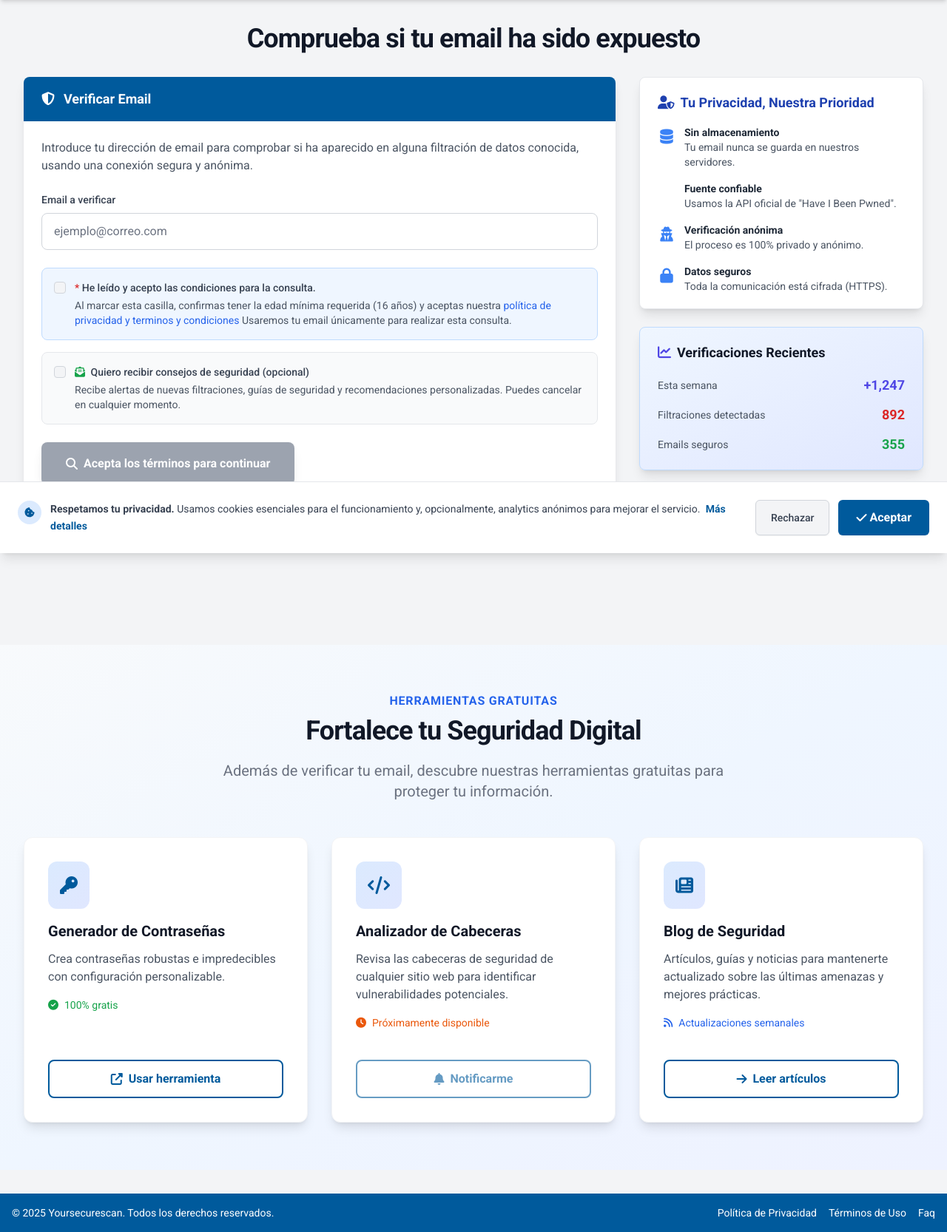
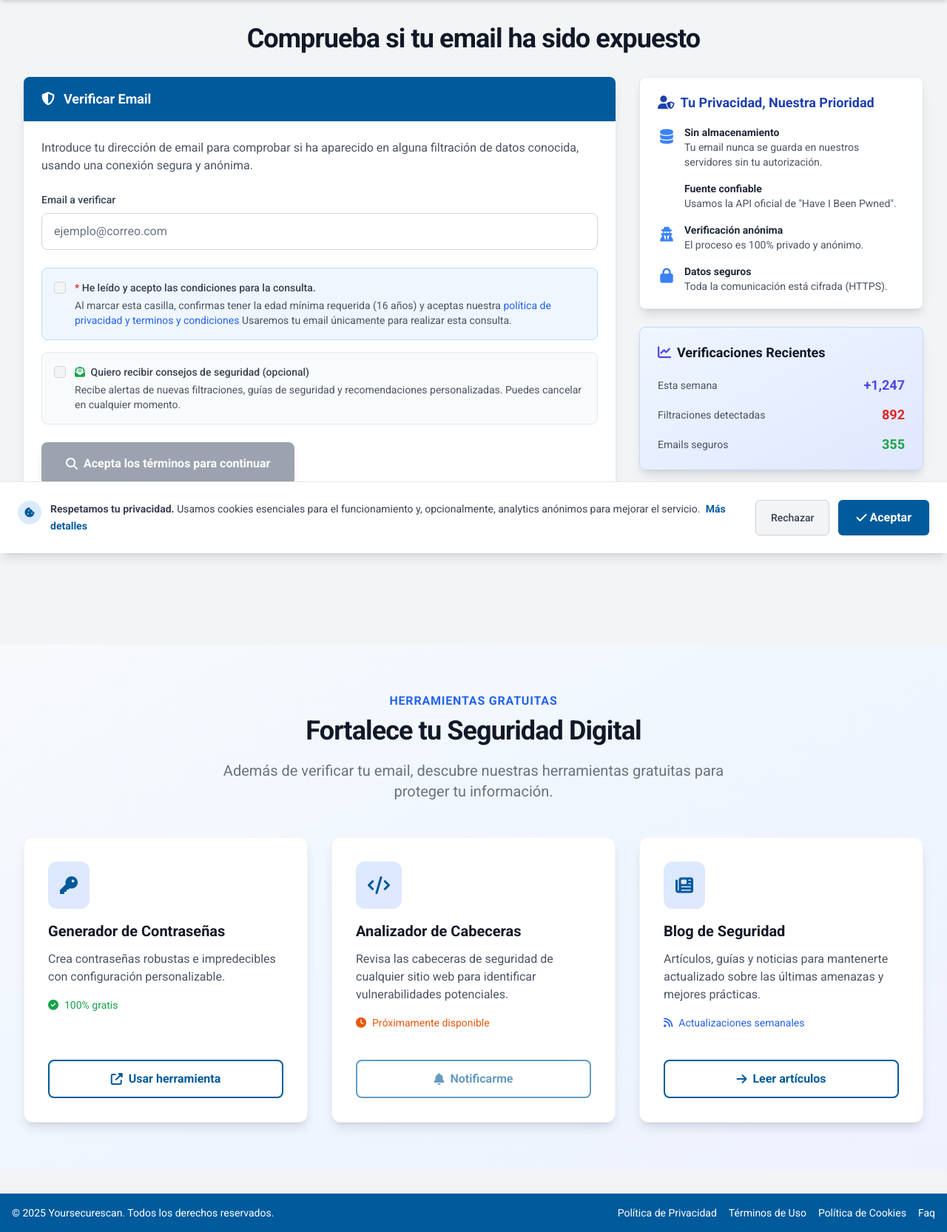
Before and after one commit to fjreyesm/privacytool, a Django app: page /verification/ in a window 1280 px wide. Shown: the part 52-1718 px from the top of the page at 74% size. Run offline with Django 5.2, Linux system fonts and the light colour scheme; some libraries are stand-ins or nearby versions.

Commit message:
revision seo footer favicon

```diff
--- a/core/views/verification_views.py
+++ b/core/views/verification_views.py
@@ -21,7 +21,7 @@ def verification_home(request):
     return render(request, "verification/check.html")
 
 
-@ratelimit(key='ip', rate='5/m', block=True)
+@ratelimit(key='ip', rate='15/m', block=True)
 @require_http_methods(["POST"])
 def check_email_view(request):
     """Vista para verificar un email usando HTMX, con límite de peticiones."""
--- a/securecheck/settings.py
+++ b/securecheck/settings.py
@@ -16,10 +16,7 @@ except KeyError:
 # Build paths inside the project like this: BASE_DIR / 'subdir'.
 BASE_DIR = Path(__file__).resolve().parent.parent
 
-
-
-
-
+# SECURITY WARNING: keep the secret key used in production secret!
 DEBUG = bool(os.environ.get('DJANGO_DEBUG', True))
 
 SECURE_BROWSER_XSS_FILTER = True
--- a/templates/base.html
+++ b/templates/base.html
@@ -5,6 +5,22 @@
 <head>
     <meta charset="UTF-8">
     <meta name="viewport" content="width=device-width, initial-scale=1.0">
+
+<!-- Favicon básico -->
+<link rel="icon" type="image/x-icon" href="{% static 'favicon/favicon.ico' %}">
+
+<!-- Favicons PNG para diferentes tamaños -->
+<link rel="icon" type="image/png" sizes="32x32" href="{% static 'favicon/favicon-32x32.png' %}">
+<link rel="icon" type="image/png" sizes="16x16" href="{% static 'favicon/favicon-16x16.png' %}">
+
+<!-- Apple Touch Icon -->
+<link rel="apple-touch-icon" sizes="180x180" href="{% static 'favicon/apple-touch-icon.png' %}">
+
+<!-- Android Chrome -->
+<link rel="icon" type="image/png" sizes="192x192" href="{% static 'favicon/android-chrome-192x192.png' %}">
+
+<!-- Manifest para PWA -->
+<link rel="manifest" href="{% static 'favicon/site.webmanifest' %}">
 
     <link href="https://fonts.googleapis.com/css2?family=Roboto:wght@400;500;700&display=swap" rel="stylesheet">
 
--- a/templates/components/cookie_banner.html
+++ b/templates/components/cookie_banner.html
@@ -20,7 +20,7 @@
                     <div>
                         <p class="text-sm text-gray-700 leading-relaxed">
                             <strong>Respetamos tu privacidad.</strong> Usamos cookies esenciales para el funcionamiento y, opcionalmente, analytics anónimos para mejorar el servicio.
-                            <a href="{% url 'core:politica-cookies' %}" target="_blank" class="text-primary hover:underline font-semibold ml-1">Más detalles</a>
+                            <a href="{% url 'core:politica-cookies' %}" target="_blank" rel="noopener noreferrer" class="text-primary hover:underline font-semibold ml-1">Más detalles</a>
                         </p>
                     </div>
                 </div>
--- a/templates/components/footer.html
+++ b/templates/components/footer.html
@@ -7,8 +7,7 @@
             <div class="flex space-x-4">
                 <a href="{% url 'core:privacy_policy' %}" class="text-sm hover:text-gray-200">Política de Privacidad</a>
                 <a href="{% url 'core:terms_of_use' %}" class="text-sm hover:text-gray-200">Términos de Uso</a>
-
-                <a href="{% url 'core:politica-cookies' %}" class="text-sm hover:text-gray-200>Política de Cookies</a>
+                <a href="{% url 'core:politica-cookies' %}" class="text-sm hover:text-gray-200">Política de Cookies</a>
                 <a href="{% url 'core:faq' %}" class="text-sm hover:text-gray-200">Faq</a>
             </div>
         </div>
--- a/templates/verification/check.html
+++ b/templates/verification/check.html
@@ -130,7 +130,7 @@
                             <i class="fas fa-database text-blue-500 text-xl mt-0.5 flex-shrink-0 w-6 text-center"></i>
                             <div class="ml-3">
                                 <p class="text-sm font-semibold text-gray-800">Sin almacenamiento</p>
-                                <p class="text-sm text-gray-600">Tu email nunca se guarda en nuestros servidores.</p>
+                                <p class="text-sm text-gray-600">Tu email nunca se guarda en nuestros servidores sin tu autorización.</p>
                             </div>
                         </div>
                         <div class="flex items-start">
```
Also changed, not shown: compose.debug.yml (added, +14 -0 lines), static/favicon/apple-touch-icon.png (added), static/favicon/favicon-96x96.png (added), static/favicon/favicon.ico (added), static/favicon/favicon.svg (added), static/favicon/site.webmanifest (added), static/favicon/web-app-manifest-192x192.png (added), static/favicon/web-app-manifest-512x512.png (added), 1 other file.
